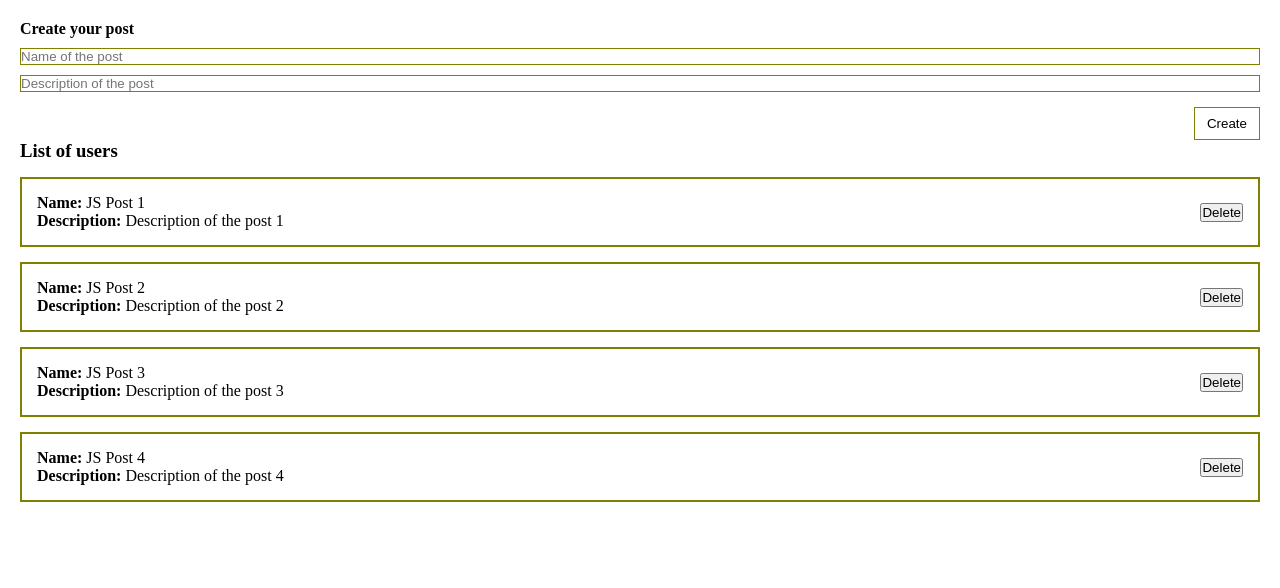
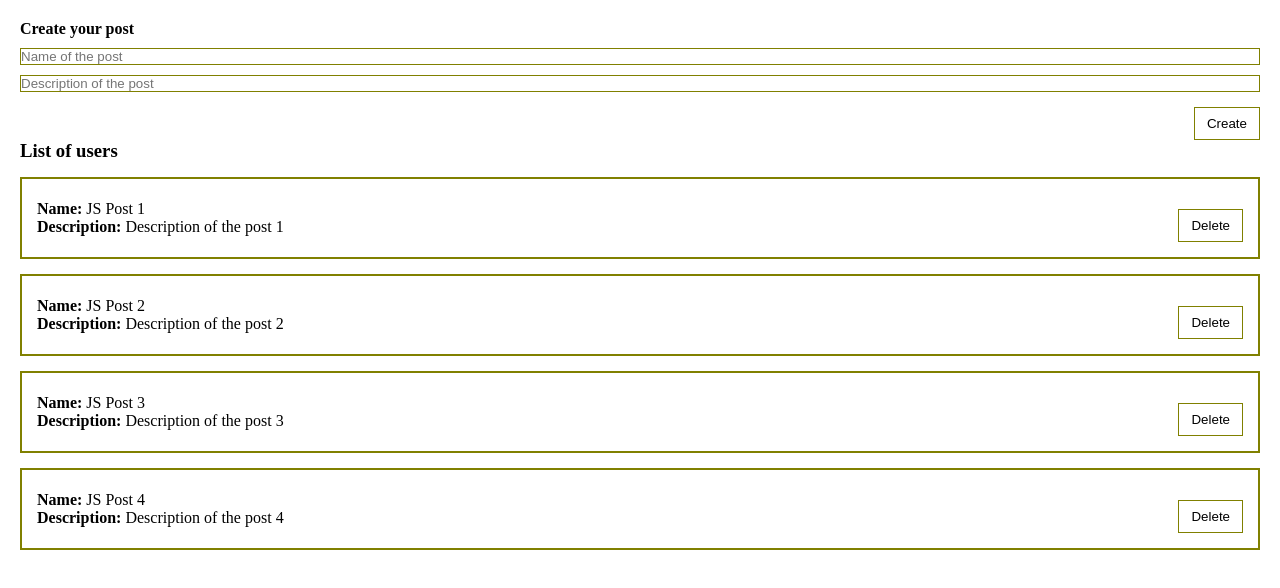
Before and after one commit to sergikusakin/vue-project, a Vue app: page / in a window 1280 px wide. Shown: the top 588 px of the page. Built offline with nearby package versions, Linux system fonts and the light colour scheme.

Commit message:
registering components MyButton

```diff
--- a/src/components/PostItem.vue
+++ b/src/components/PostItem.vue
@@ -5,15 +5,17 @@
       <div><strong>Description: </strong>{{ post.body }}</div>
     </div>
     <div class="post-btns">
-      <button>Delete</button>
+      <my-button>Delete</my-button>
     </div>
   </div>
 </template>
 
 <script lang="ts">
 import { defineComponent } from "vue";
+import MyButton from "@/components/UI/MyButton.vue";
 
 export default defineComponent({
+  components: { MyButton },
   props: {
     post: {
       type: Object,
--- a/src/components/UI/MyButton.vue
+++ b/src/components/UI/MyButton.vue
@@ -1,5 +1,5 @@
 <template>
-  <button>
+  <button class="btn">
     <slot></slot>
   </button>
 </template>
@@ -8,6 +8,7 @@
 import { defineComponent } from "vue";
 
 export default defineComponent({
+  name: "my-button",
   data() {
     return {};
   },
--- /dev/null
+++ b/src/components/UI/index.ts
@@ -0,0 +1,3 @@
+import MyButton from "@/components/UI/MyButton.vue";
+
+export default [MyButton];
--- a/src/main.ts
+++ b/src/main.ts
@@ -1,10 +1,17 @@
 import { createApp } from 'vue'
 import App from './App.vue'
 
+import components from "@/components/UI";
+
+console.log(components)
 
 
 const app = createApp(App)
 
+components.forEach(component => {
+  app.component(component.name, component)
+})
+
 
 
 app.mount('#app')
```
